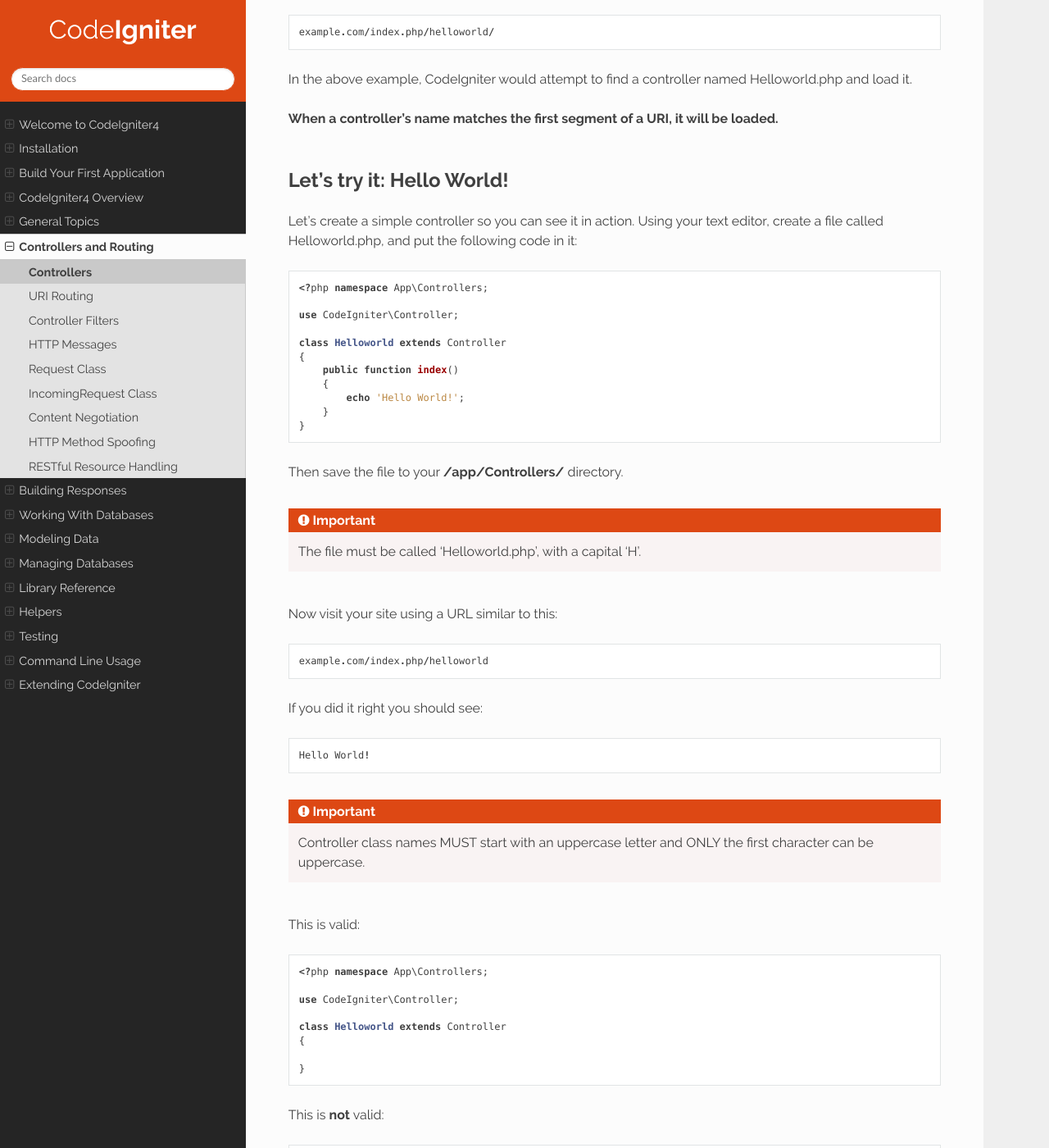
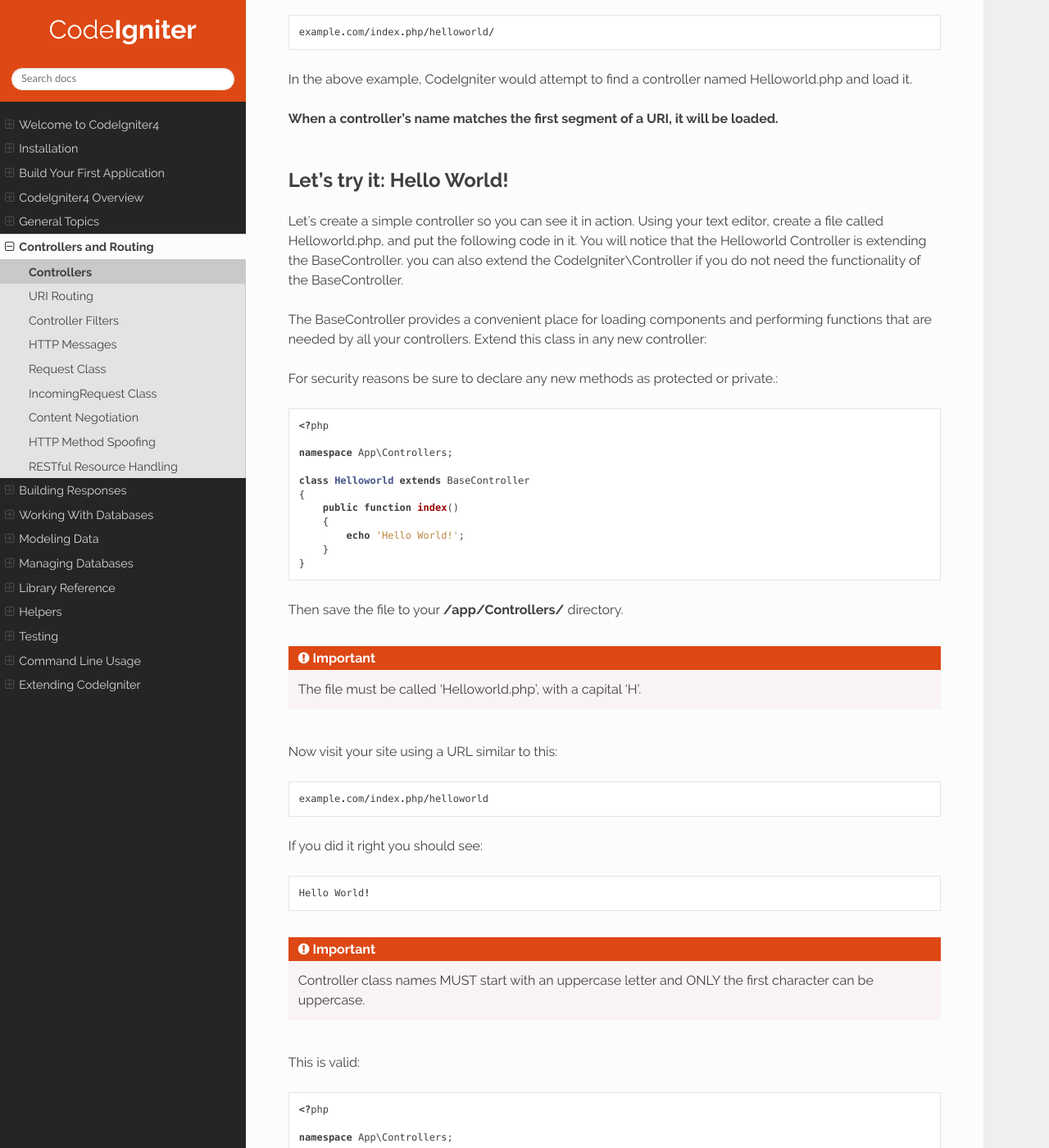
Before and after one commit to NEKOGET/ci4_user_guide_src, a Sphinx documentation site: the page built from source/incoming/controllers.rst, in a window 1280 px wide and 1400 px high, scrolled down 671 px. Shown: the whole window at 82% size. Built offline with Sphinx 7.4.7 and the Read the Docs theme 2.0.0, drawn with Linux system fonts in a browser that asks for light colours; some of the changed text lies outside the part shown.

Commit message:
Update controllers.rst [ci skip] (#3678)
* Update controllers.rst [ci skip]

Updated the controllers to use the BaseController and added references to the original controller.

* Update controllers.rst [ci skip]

Added the BaseControler description per
Michal Sniatala

* Update controllers.rst [ci skip]

@paulbalandan, Made the changes that you asked for Paul.

* Update controllers.rst [ci skip]

Removed all references to use controller

* Update controllers.rst [ci skip]

Added back in the namespace.

```diff
--- a/source/incoming/controllers.rst
+++ b/source/incoming/controllers.rst
@@ -26,13 +26,19 @@ Let's try it: Hello World!
 ==========================
 
 Let's create a simple controller so you can see it in action. Using your text editor, create a file called Helloworld.php,
-and put the following code in it::
+and put the following code in it. You will notice that the Helloworld Controller is extending the BaseController. you can
+also extend the CodeIgniter\\Controller if you do not need the functionality of the BaseController.
 
-    <?php namespace App\Controllers;
+The BaseController provides a convenient place for loading components and performing functions that are needed by all your
+controllers. Extend this class in any new controller:
 
-    use CodeIgniter\Controller;
+For security reasons be sure to declare any new methods as protected or private.::
 
-    class Helloworld extends Controller
+    <?php
+
+    namespace App\Controllers;
+
+    class Helloworld extends BaseController
     {
         public function index()
         {
@@ -56,33 +62,34 @@ If you did it right you should see::
 
 This is valid::
 
-    <?php namespace App\Controllers;
+    <?php
 
-    use CodeIgniter\Controller;
+    namespace App\Controllers;
 
-    class Helloworld extends Controller
+
+    class Helloworld extends BaseController
     {
 
     }
 
 This is **not** valid::
 
-    <?php namespace App\Controllers;
+    <?php
 
-    use CodeIgniter\Controller;
+    namespace App\Controllers;
 
-    class helloworld extends Controller
+    class helloworld extends BaseController
     {
 
     }
 
 This is **not** valid::
 
-    <?php namespace App\Controllers;
+    <?php
 
-    use CodeIgniter\Controller;
+    namespace App\Controllers;
 
-    class HelloWorld extends Controller
+    class HelloWorld extends BaseController
     {
 
     }
@@ -117,11 +124,11 @@ controller gets called.**
 
 Let's try it. Add a new method to your controller::
 
-    <?php namespace App\Controllers;
+    <?php
 
-    use CodeIgniter\Controller;
+    namespace App\Controllers;
 
-    class Helloworld extends Controller
+    class Helloworld extends BaseController
     {
         public function index()
         {
@@ -152,11 +159,11 @@ For example, let's say you have a URI like this::
 
 Your method will be passed URI segments 3 and 4 ("sandals" and "123")::
 
-    <?php namespace App\Controllers;
+    <?php
 
-    use CodeIgniter\Controller;
+    namespace App\Controllers;
 
-    class Products extends Controller
+    class Products extends BaseController
     {
         public function shoes($sandals, $id)
         {
@@ -338,9 +345,9 @@ these helper files will be automatically loaded into memory so that you can use
 inside the controller::
 
     namespace App\Controllers;
-    use CodeIgniter\Controller;
+    use CodeIgniter\BaseController;
 
-    class MyController extends Controller
+    class MyController extends BaseController
     {
         protected $helpers = ['url', 'form'];
     }
```
